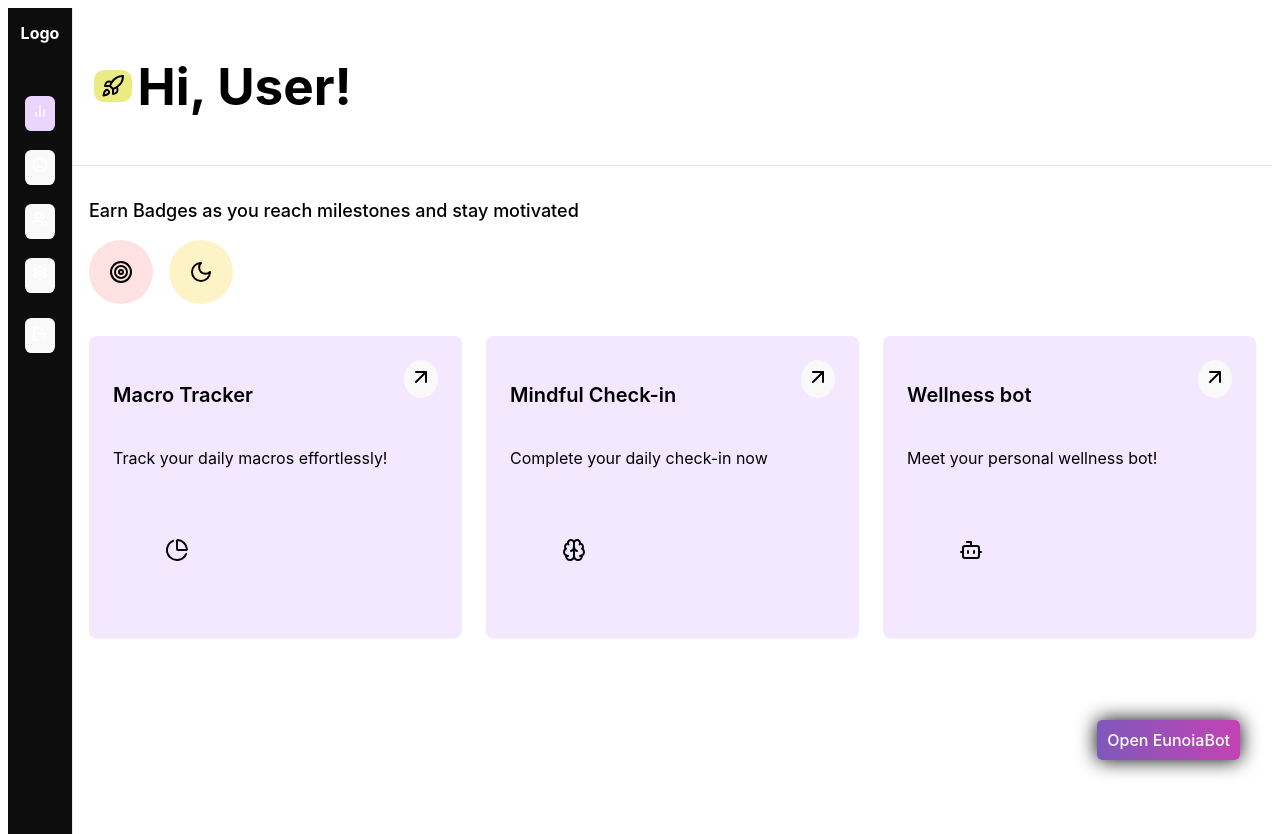
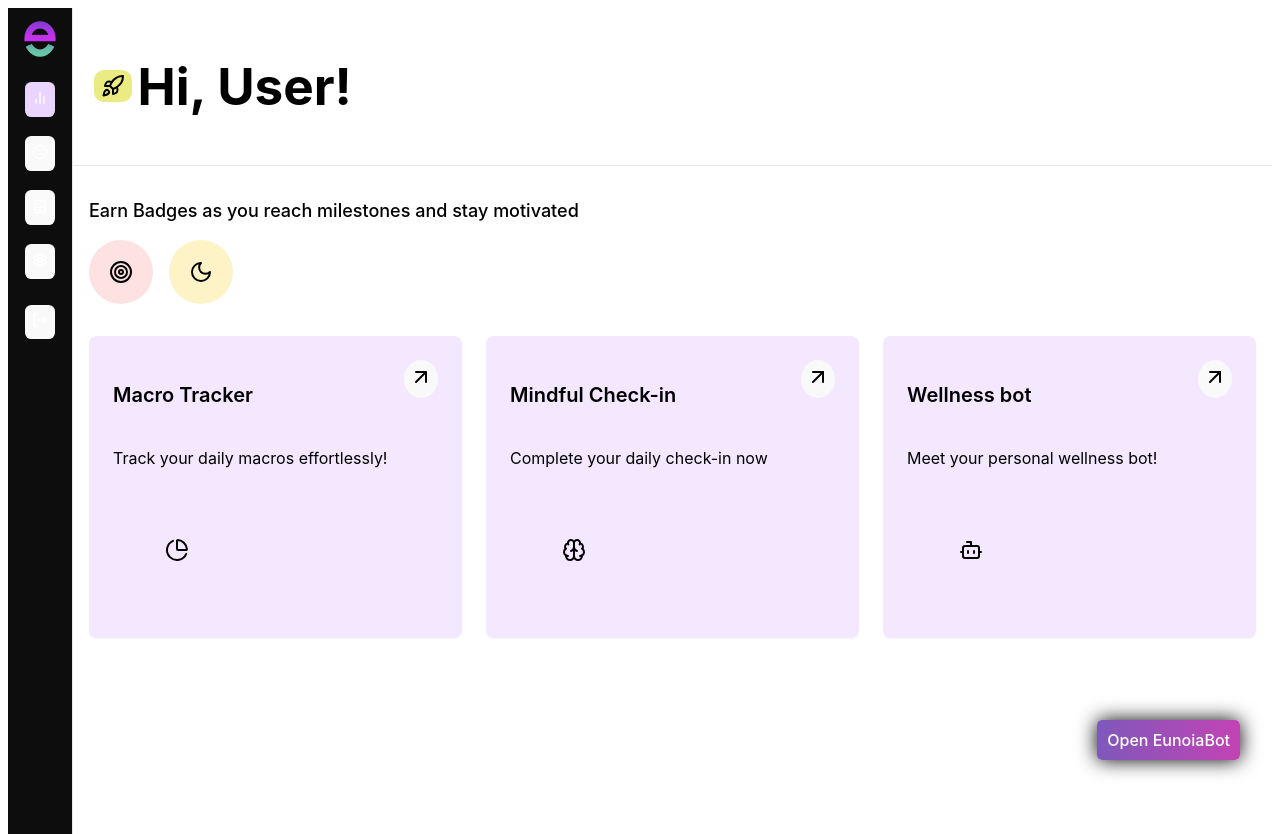
Before and after one commit to Ammar9faisal/Wellness-App, a React (Vite) app: page /dashboard in a window 1280 px wide. Built offline with nearby package versions, Linux system fonts and the light colour scheme.

Commit message:
added logo plus bug fixes to sidebar

```diff
--- a/src/components/Sidebar.jsx
+++ b/src/components/Sidebar.jsx
@@ -1,9 +1,12 @@
 import React, { useState } from 'react';
-import { BarChart2, Smile, Users, Settings, LogOut } from 'lucide-react';
+import { BarChart2, Smile, NotepadText , Settings, LogOut } from 'lucide-react';
 import './sidebar.css';
+import logo from '../assets/logo.png';
+import { useNavigate } from 'react-router-dom';
 
 export function Sidebar() {
   const [activeButton, setActiveButton] = useState('dashboard');  // 'dashboard' is the default active button
+  const navigate = useNavigate(); // useNavigate is a hook that returns a navigate function to navigate to a different route
 
   const handleButtonClick = (buttonName) => {  // sets the button as active when a button is clicekd
     setActiveButton(buttonName);
@@ -11,7 +14,7 @@ export function Sidebar() {
 
   return (
     <div className="sidebar">
-      <div className="sidebar-logo">Logo</div>
+      <img className="sidebar-logo" src={logo} />
       <nav className="sidebar-nav">
         <button
           className={`sidebar-button ${activeButton === 'dashboard' ? 'sidebar-button-active' : ''}`}
@@ -29,7 +32,7 @@ export function Sidebar() {
           className={`sidebar-button ${activeButton === 'users' ? 'sidebar-button-active' : ''}`}
           onClick={() => handleButtonClick('users')} // sets the button as active when a button is clicekd
         >
-          <Users className="sidebar-icon"  color="white"/>
+          <NotepadText className="sidebar-icon"  color="white"/>
         </button>
         <button
           className={`sidebar-button ${activeButton === 'settings' ? 'sidebar-button-active' : ''}`}
@@ -38,7 +41,7 @@ export function Sidebar() {
           <Settings className="sidebar-icon"  color="white"/>
         </button>
       </nav>
-      <button className="sidebar-button">
+      <button className="sidebar-button" onClick={() => navigate('/')}>
         <LogOut className="sidebar-icon"  color="white"/>
       </button>
     </div>
--- a/src/components/sidebar.css
+++ b/src/components/sidebar.css
@@ -11,10 +11,8 @@
 }
 
 .sidebar-logo {
-    margin-bottom: 2vw;
-    font-size: 1.25vw;
-    font-weight: bold;
-    color: white;
+    height: 4.5vh;
+    width: 2.5vw;
 }
 
 .sidebar-nav {
```
